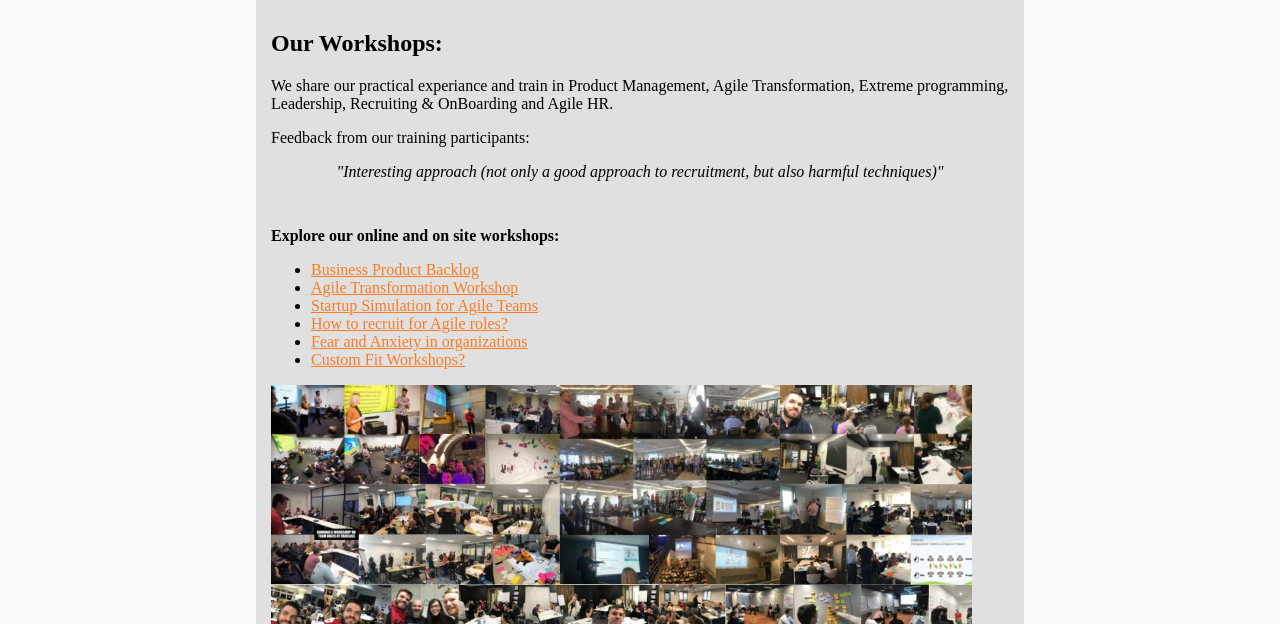
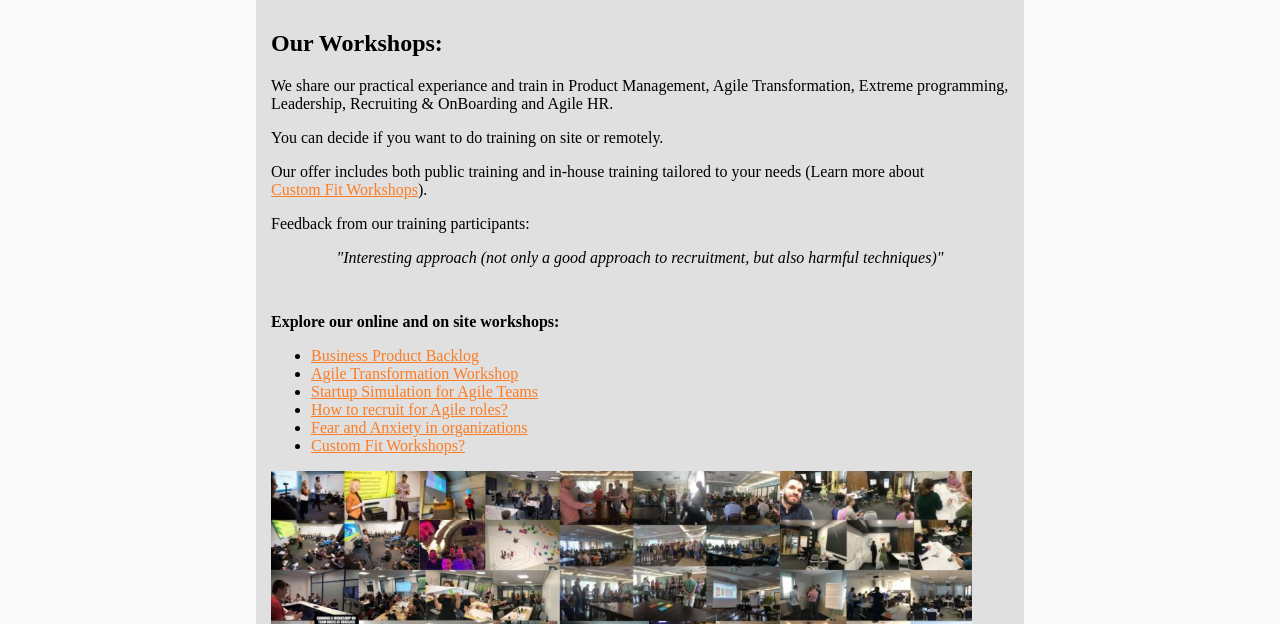
Before and after one commit to tmoranskit/fesle.eu, a plain HTML site: page workshops.html in a window 1280 px wide. Shown: the part 92-716 px from the top of the page. Drawn offline with Linux system fonts and the light colour scheme.

Commit message:
in house vs public description

```diff
--- a/workshops.html
+++ b/workshops.html
@@ -25,6 +25,8 @@
         <section>
             <h1>Our Workshops:</h1>
             <p>We share our practical experiance and train in Product Management, Agile Transformation, Extreme programming, Leadership, Recruiting &amp; OnBoarding and Agile HR.</p>
+            <p>You can decide if you want to do training on site or remotely.</p>
+            <p>Our offer includes both public training and in-house training tailored to your needs (Learn more about <a href="#cfw">Custom Fit Workshops</a>). </p>
 
             <p>Feedback from our training participants:</p>
             <blockquote>
```
Also changed, not shown: contact.html (+1 -1 lines).
